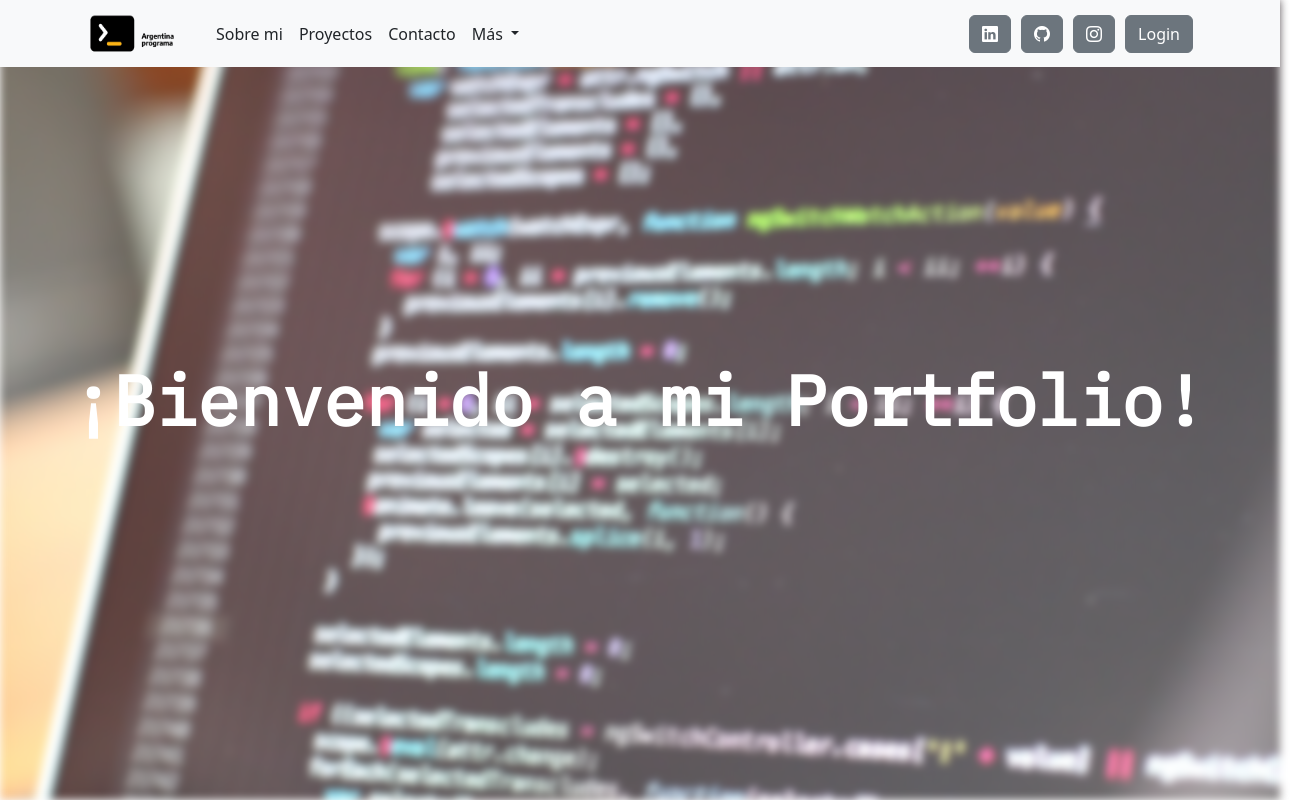
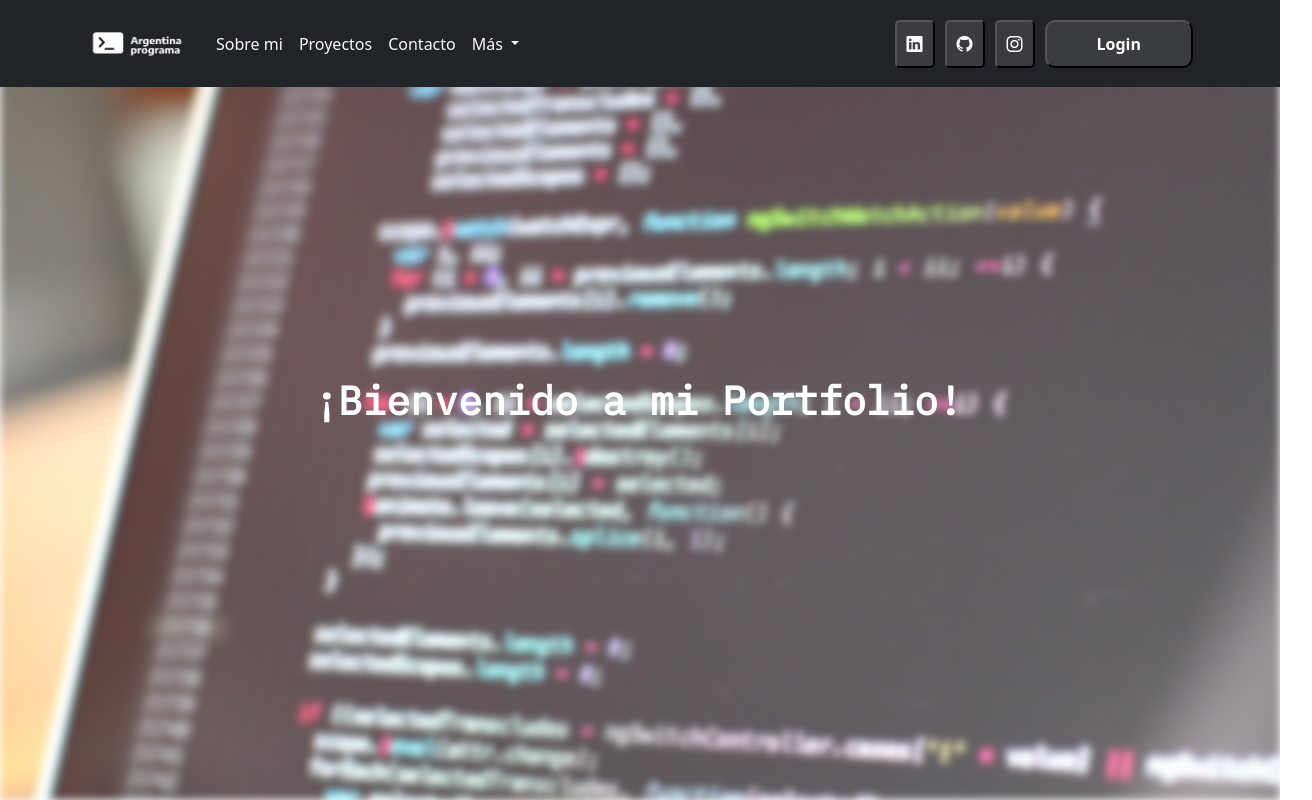
Before and after one commit to DavidCarvallo/Portfolio-FrontEnd, a website: page index.html in a window 1280 px wide. Shown: the top 800 px of the page, 1312 px wide, since content can reach past the window. Drawn offline with nearby package versions, Linux system fonts and the light colour scheme.

Commit message:
cambios de estilo del navbar y botones

```diff
--- a/index.html
+++ b/index.html
@@ -29,10 +29,10 @@
 
 <body>
     <header>
-        <nav class="navbar navbar-expand-lg bg-light fixed-top">
+        <nav class="navbar navbar-expand-lg bg-dark fixed-top">
             <div class="container">
                 <a class="navbar-brand" href="#">
-                    <img src="img/logo.png" alt="" width="110" height="40" class="d-inline-block align-text-top">
+                    <img src="img/logo2.png" alt="" width="110" height="60" class="d-inline-block align-text-top">
 
                 </a>
                 <button class="navbar-toggler" type="button" data-bs-toggle="collapse"
@@ -44,16 +44,16 @@
                     <ul class="navbar-nav me-auto mb-2 mb-lg-0">
 
                         <li class="nav-item">
-                            <a class="nav-link link-dark" href="#about">Sobre mi</a>
+                            <a class="nav-link link-light" href="#about">Sobre mi</a>
                         </li>
                         <li class="nav-item link-dark">
-                            <a class="nav-link link-dark" href="#">Proyectos</a>
+                            <a class="nav-link link-light" href="#">Proyectos</a>
                         </li>
                         <li class="nav-item">
-                            <a class="nav-link link-dark" href="#">Contacto</a>
+                            <a class="nav-link link-light" href="#">Contacto</a>
                         </li>
                         <li class="nav-item dropdown">
-                            <a class="nav-link dropdown-toggle link-dark" href="#" role="button"
+                            <a class="nav-link dropdown-toggle link-light" href="#" role="button"
                                 data-bs-toggle="dropdown" aria-expanded="false">
                                 Más
                             </a>
@@ -65,10 +65,10 @@
                         </li>
                     </ul>
 
-                    <button type="button" class="btn btn-secondary float-start"><i class="bi bi-linkedin"></i></button>
-                    <button type="button" class="btn btn-secondary float-start"><i class="bi bi-github"></i></button>
-                    <button type="button" class="btn btn-secondary float-start"><i class="bi bi-instagram"></i></button>
-                    <button type="button" class="btn btn-secondary float-start">Login</button>
+                    <button type="button" class="btn-redes float-start"><i class="bi bi-linkedin"></i></button>
+                    <button type="button" class="btn-redes float-start"><i class="bi bi-github"></i></button>
+                    <button type="button" class="btn-redes float-start"><i class="bi bi-instagram"></i></button>
+                    <button type="button" class="btn-login float-start">Login</button>
 
                 </div>
             </div>
--- a/style.css
+++ b/style.css
@@ -17,8 +17,13 @@
     html {
       font-size: 55%;
     }
+
   }
 
+  :root {
+    --main-color:white;
+    --bg-color:#3a3d40;
+    }
 
 
 div button  {
@@ -26,12 +31,21 @@ div button  {
 
 }
 
-.nav-text {
-    font-family: 'Roboto Mono', monospace;
+.btn-redes {
+padding:10px;
+border-radius: 5px;
 }
 
-:root {
---main-color:white;
+.btn-login {
+    padding: 10px 50px;
+    border-radius: 10px;
+    font-weight: 900;
+}
+
+.btn-login, .btn-redes {
+    background-color:var(--bg-color);
+    color: var(--main-color);
+
 }
 
 .bg {
@@ -55,7 +69,7 @@ div h1 {
     padding: 20px;
     text-align: center;
     font-family: 'IBM Plex Mono', monospace;
-    font-size: 70px;
+
  /*animacion de tipeo */
     display: block;
     white-space: nowrap;
@@ -89,11 +103,11 @@ div h1 {
     width: 100%;
     height: 100vh;
     background-color: #000;
-    background-image: linear-gradient(62deg, #3a3d40 0%, #181719 100%);
+    background-image: linear-gradient(62deg, var(--bg-color) 0%, #181719 100%);
   }
 
 .perfil {
-    border:3px solid #3a3d40;
+    border:3px solid var(--bg-color);
     width: 50%;
     position: relative;
     left: 100px;
@@ -101,13 +115,7 @@ div h1 {
 
 }
 
-.mydiv {
-    position: relative;
-    margin: 10% auto 0;
-    width: 100%;
-    height: 200px;
-    background:linear-gradient(90deg,white, gray);
-}
+
 
 
 
@@ -117,7 +125,7 @@ div h1 {
     justify-content:flex-start;
     flex-direction: column;
     font-family: 'Roboto Mono', monospace;
-    color: white;
+    color: var(--main-color);
 
 
 }
@@ -125,13 +133,15 @@ div h1 {
 .titulo {
     margin-bottom: 30px;
     font-size: 60px;
+    font-weight: bold;
+    border-style: inset;
 
 
 
 }
 
 .card-text {
-
+    margin-top: 20px;
 
 }
 
@@ -140,4 +150,5 @@ footer {
     padding:20px 0;
     color:var(--main-color);
     margin-top:40px;
+    text-align: center;
 }
```
Also changed, not shown: img/logo2.png (added).
